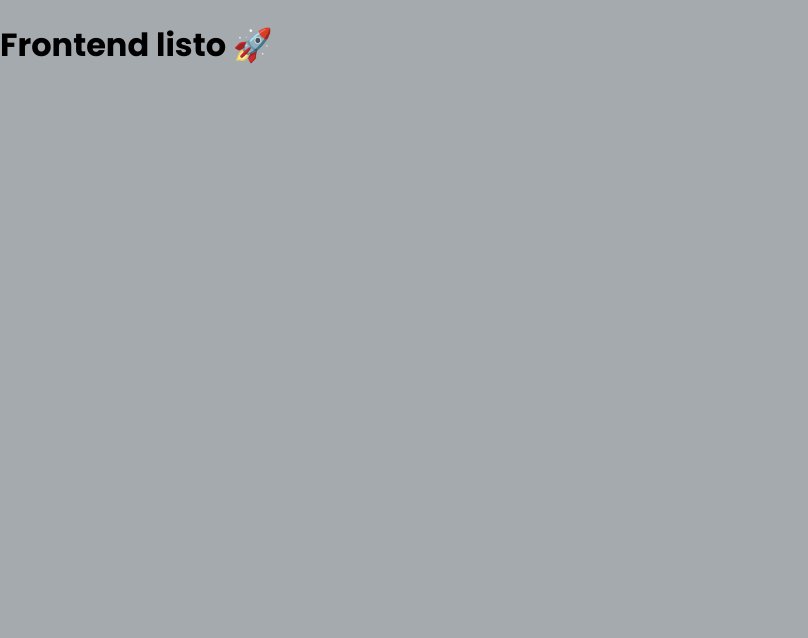
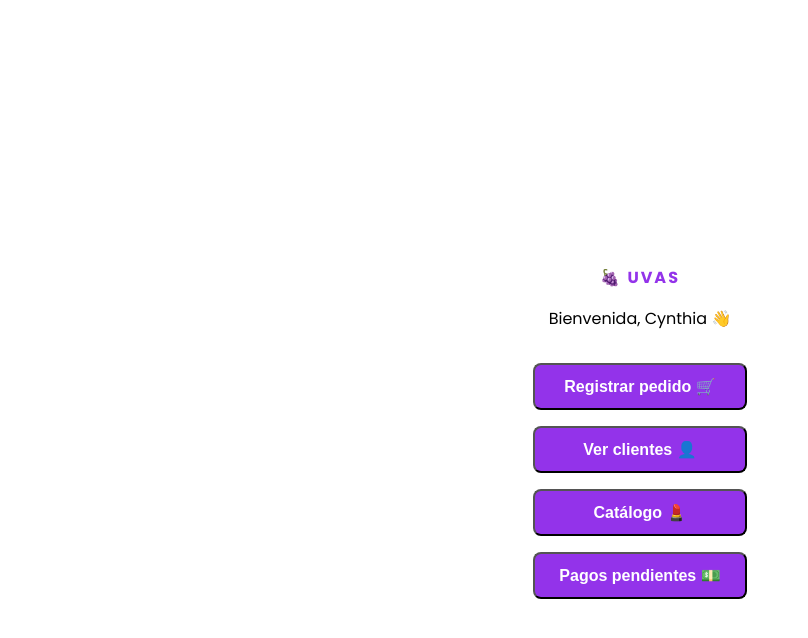
Before and after one commit to Tepienso/proyecto-6-mvp, a Next.js app: page / in a window 1280 px wide. Shown: the top 638 px of the page, without its empty margins (0-808 px from the left). Built offline with nearby package versions, Linux system fonts and the light colour scheme.

Commit message:
feat: pantalla de inicio UVAS centrada con bienvenida a Cynthia

```diff
--- a/src/app/custom.css
+++ b/src/app/custom.css
@@ -1,71 +1,78 @@
-/* ===== Colores base ===== */
-.text-primary { color: #1d4ed8; }   /* azul */
-.text-secondary { color: #9333ea; } /* violeta */
-.text-success { color: #059669; }   /* verde */
-.text-danger { color: #dc2626; }    /* rojo */
-.text-warning { color: #d97706; }   /* naranja */
-.text-muted { color: #6b7280; }     /* gris */
+/* ===== Utilidades base ===== */
+/* ... aquí todo lo que ya tenías definido ... */
 
-.bg-primary { background-color: #1d4ed8; }
-.bg-secondary { background-color: #9333ea; }
-.bg-success { background-color: #059669; }
-.bg-danger { background-color: #dc2626; }
-.bg-warning { background-color: #d97706; }
-.bg-light { background-color: #f3f4f6; }
-.bg-dark { background-color: #111827; }
-
-/* ===== Tipografía ===== */
-.text-sm { font-size: 0.875rem; }
-.text-base { font-size: 1rem; }
-.text-lg { font-size: 1.125rem; }
-.text-xl { font-size: 1.25rem; }
-.text-2xl { font-size: 1.5rem; }
-.text-3xl { font-size: 1.875rem; }
-
-.font-light { font-weight: 300; }
-.font-normal { font-weight: 400; }
-.font-bold { font-weight: 700; }
-.text-center { text-align: center; }
-.text-left { text-align: left; }
-.text-right { text-align: right; }
-.underline { text-decoration: underline; }
-
-/* ===== Espaciado ===== */
-.m-0 { margin: 0; }
-.mt-4 { margin-top: 1rem; }
-.mb-4 { margin-bottom: 1rem; }
-.mb-6 { margin-bottom: 1.5rem; }
-.p-2 { padding: 0.5rem; }
-.p-4 { padding: 1rem; }
-.p-6 { padding: 1.5rem; }
-
-/* ===== Layout ===== */
-.container { max-width: 1200px; margin: 0 auto; padding: 0 1rem; }
-.max-w-sm { max-width: 24rem; }
-.max-w-md { max-width: 28rem; }
-.max-w-lg { max-width: 32rem; }
-
-.flex { display: flex; }
-.flex-col { flex-direction: column; }
-.flex-row { flex-direction: row; }
-.items-center { align-items: center; }
-.justify-center { justify-content: center; }
-.justify-between { justify-content: space-between; }
-
-/* ===== Bordes ===== */
-.rounded { border-radius: 0.25rem; }
-.rounded-md { border-radius: 0.375rem; }
-.rounded-lg { border-radius: 0.5rem; }
-.border { border: 1px solid #d1d5db; }
-.border-0 { border: 0; }
-/* Centrado horizontal simple para contenedores */
-.center {
-  display: flex;
-  justify-content: center;
-}
-.center-vh {
-  min-height: 60vh;
+/* ===== Utilidades de layout y centrado (universales) ===== */
+.center-screen {
   display: flex;
   align-items: center;
   justify-content: center;
+  min-height: 100vh; /* ocupa toda la altura de la pantalla */
 }
+
+.stack {
+  display: flex;
+  flex-direction: column;
+}
+
+.stack-gap-sm > * + * { margin-top: 0.5rem; }
+.stack-gap-md > * + * { margin-top: 1rem; }
+.stack-gap-lg > * + * { margin-top: 1.5rem; }
+
+.text-center { text-align: center; }
+
+/* ===== Identidad UVAS ===== */
+:root {
+  --uva-violeta: #9333ea;
+  --uva-verde: #059669;
+  --uva-blanco: #ffffff;
+  --uva-gris: #6b7280;
+}
+
+.logo-uvas {
+  font-family: 'Poppins', 'Nunito', sans-serif;
+  font-weight: 700;
+  color: var(--uva-violeta);
+  text-transform: uppercase;
+  letter-spacing: 2px;
+}
+
+/* ===== Botones principales ===== */
+.btn {
+  display: inline-block;
+  padding: 0.75rem 1.5rem;
+  border-radius: 0.5rem;
+  font-size: 1rem;
+  font-weight: 600;
+  text-align: center;
+  cursor: pointer;
+  transition: background-color 0.2s ease;
+}
+
+.btn-primary {
+  background-color: var(--uva-violeta);
+  color: #fff;
+}
+
+.btn-primary:hover {
+  background-color: #7e22ce;
+}
+
+.btn-secondary {
+  background-color: var(--uva-verde);
+  color: #fff;
+}
+
+/* ===== Contenedores de página ===== */
+.page {
+  background-color: var(--uva-blanco);
+  min-height: 100vh;
+  padding: 2rem;
+}
+
+.card {
+  background-color: #fff;
+  border: 1px solid #e5e7eb;
+  border-radius: 0.5rem;
+  padding: 1.5rem;
+  margin-bottom: 1rem;
+}
--- a/src/app/layout.tsx
+++ b/src/app/layout.tsx
@@ -9,6 +9,11 @@ const poppins = Poppins({
   subsets: ["latin"],
   weight: ["400", "700"], // podés elegir variantes
 });
+export const metadata = {
+  title: "UVAS",
+  description: "Gestión de pedidos y clientes para vendedoras de cosméticos",
+};
+
 
 export default function RootLayout({ children }: { children: React.ReactNode }) {
   return (
--- a/src/app/page.tsx
+++ b/src/app/page.tsx
@@ -1,3 +1,15 @@
-export default function HomePage() {
-  return <h1>Frontend listo 🚀</h1>;
+export default function Home() {
+  return (
+    <div className="page center-screen text-center">
+      <div className="stack stack-gap-md">
+        <div className="logo-uvas">🍇 UVAS</div>
+        <p>Bienvenida, Cynthia 👋</p>
+
+        <button className="btn btn-primary">Registrar pedido 🛒</button>
+        <button className="btn btn-primary">Ver clientes 👤</button>
+        <button className="btn btn-primary">Catálogo 💄</button>
+        <button className="btn btn-primary">Pagos pendientes 💵</button>
+      </div>
+    </div>
+  );
 }
```
